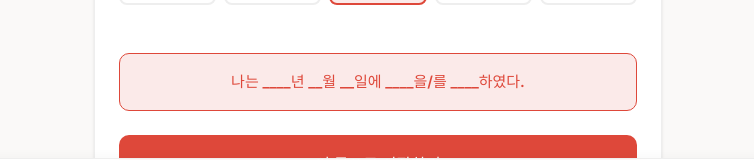
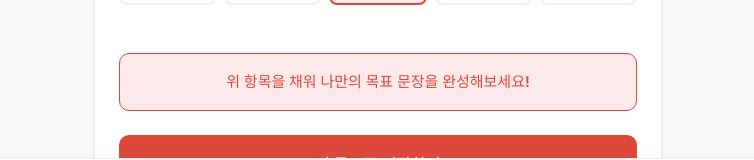
Before and after one commit to ddidddong/speak_dream, a React (Vite) app: page / in a window 1280 px wide. Both pictures are taken after a click on the button "지금 시작하기". Shown: the part 570-730 px from the top of the page, without its empty margins (262-1016 px from the left). Built offline with nearby package versions, Linux system fonts and the light colour scheme; no server answers; a web font is replaced by a local one.

Commit message:
fix: 불필요한 스크롤 제거 및 기본 목표 입력 텍스트 수정

```diff
--- a/src/components/GoalGenerator.jsx
+++ b/src/components/GoalGenerator.jsx
@@ -19,7 +19,9 @@ export default function GoalGenerator({ onSave }) {
 
   const generatedSentence = isFreeMode
     ? freeSentence || '자유롭게 목표 문장을 입력해주세요.'
-    : `나는 ${formatDate(targetDate)}에 ${goal || '____'}${goal.endsWith('을') || goal.endsWith('를') ? '' : '을/를'} ${verb || '____'}하였다.`;
+    : (!targetDate && !goal && !verb)
+      ? '위 항목을 채워 나만의 목표 문장을 완성해보세요!'
+      : `나는 ${formatDate(targetDate)}에 ${goal || '____'}${goal.endsWith('을') || goal.endsWith('를') ? '' : '을/를'} ${verb || '____'}하였다.`;
 
   const handleSave = () => {
     const finalReps = isCustomMode ? parseInt(customReps, 10) : targetReps;
--- a/src/index.css
+++ b/src/index.css
@@ -109,7 +109,7 @@ button:active {
 
 main {
   flex: 1;
-  overflow-y: auto;
+  overflow-y: hidden;
   -webkit-overflow-scrolling: touch;
   padding: 0 1rem 2rem 1rem;
   /* Hide scrollbar for a more native feel but keep scrolling functional */
```
